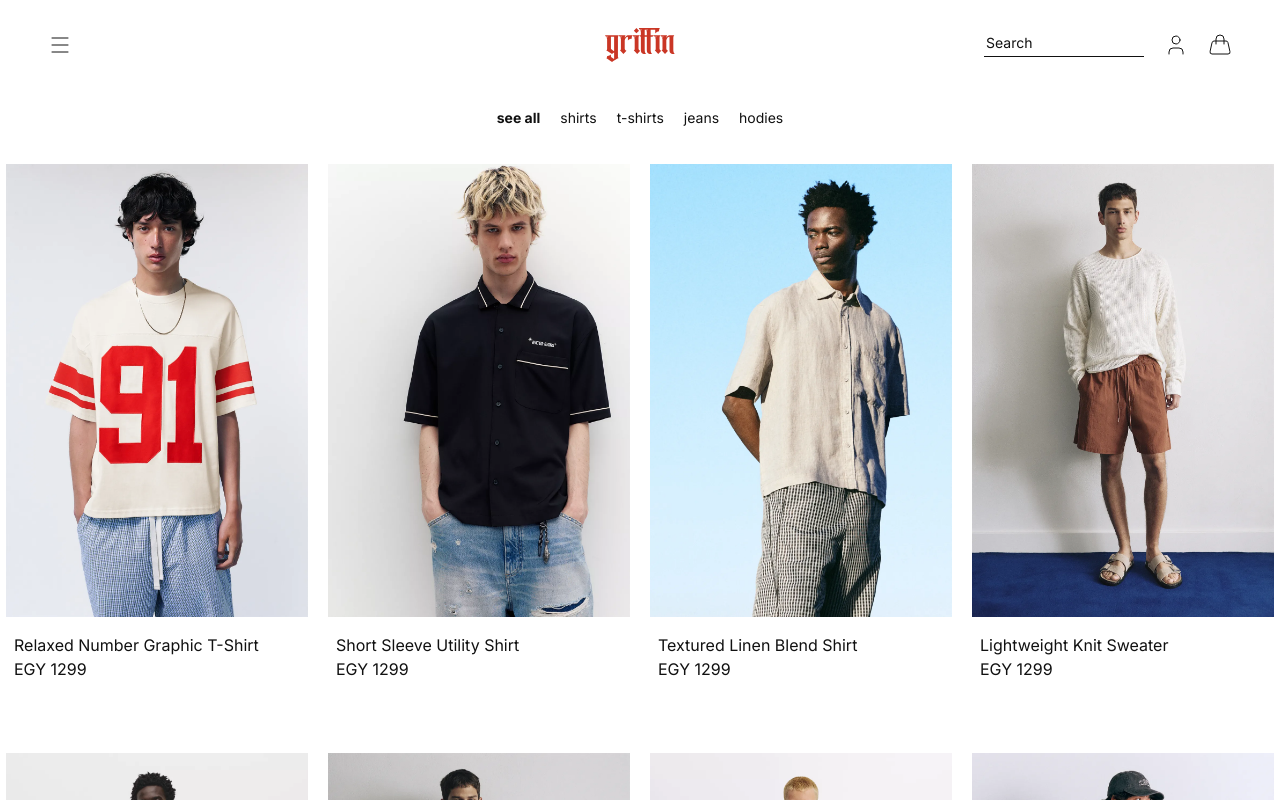
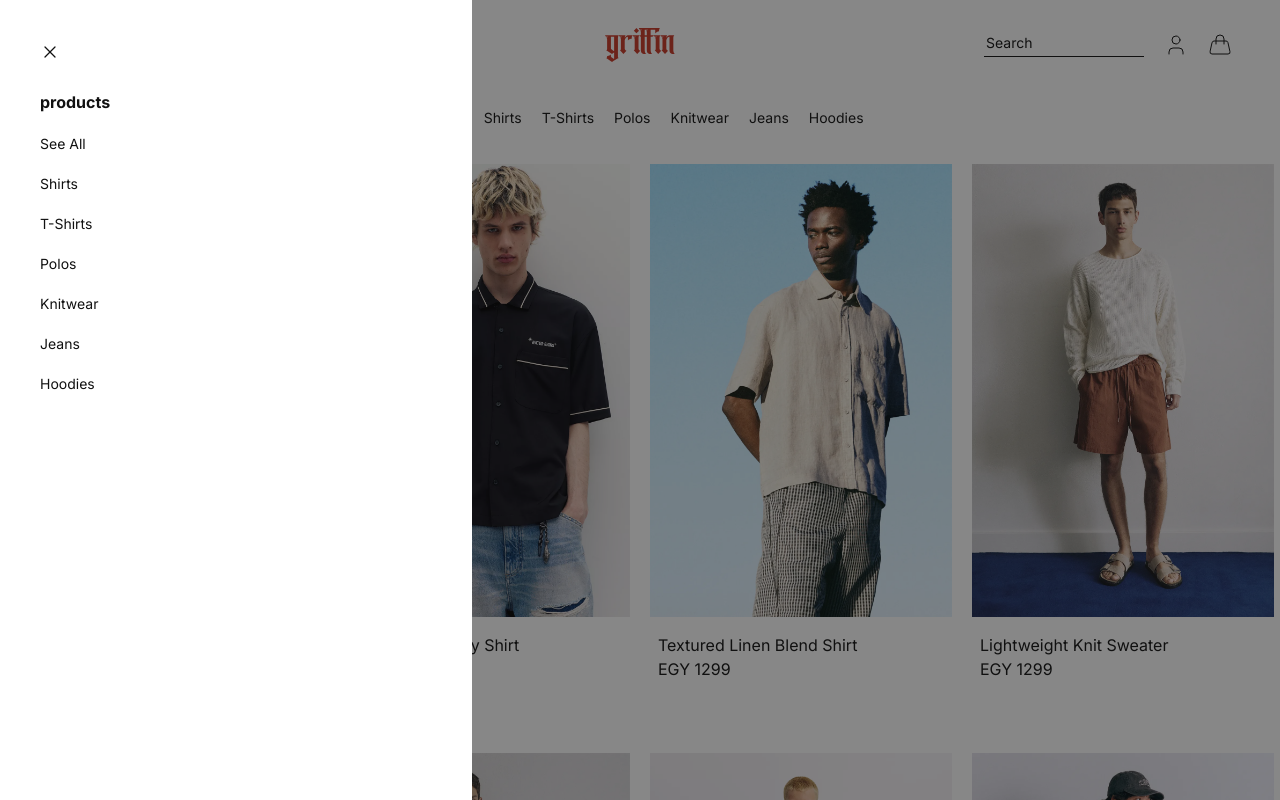
Before and after one commit to khaled-hassan7/griffin, a Next.js app: page /products in a window 1280 px wide. Both pictures are taken after a click on the button 60 px from the left and 44 px from the top of the page. Shown: the top 800 px of the page. Built offline with nearby package versions, Linux system fonts and the light colour scheme.

Commit message:
feat(navigation): add sidebar menu and category filtering

```diff
--- a/src/app/(shop)/layout.js
+++ b/src/app/(shop)/layout.js
@@ -1,5 +1,7 @@
-import Footer from "@/components/common/header/footer/Footer";
+import CartModal from "@/components/cart/CartModal";
+import Footer from "@/components/common/footer/Footer";
 import Header from "@/components/common/header/Header";
+import NavigationMenu from "@/components/navigation/Navigation";
 
 import "@/styles/globals.css";
 import { Inter } from "next/font/google";
@@ -17,9 +19,9 @@ export const metadata = {
 export default function RootLayout({ children }) {
   return (
     <html lang="en">
-      <body
-        className={`min-h-screen flex flex-col justify-between  m-auto ${inter.className}`}
-      >
+      <body className={`min-h-screen flex flex-col m-auto ${inter.className} `}>
+        <CartModal />
+        <NavigationMenu />
         <Header />
         {children}
         <Footer />
--- a/src/app/(shop)/products/page.js
+++ b/src/app/(shop)/products/page.js
@@ -1,11 +1,12 @@
 import CategoryFilter from "@/components/products/CategoryFilter";
 import ProductGrid from "@/components/products/ProductGrid";
 
-function page() {
+async function page({ searchParams }) {
+  const category = (await searchParams).category ?? "all";
   return (
-    <div className="flex flex-col  items-center pt-20 min-h-screen gap-5">
-      <CategoryFilter />
-      <ProductGrid />
+    <div className="flex flex-col  pt-20 min-h-screen gap-5">
+      <CategoryFilter category={category} />
+      <ProductGrid category={category} />
     </div>
   );
 }
--- a/src/components/common/header/Menu.js
+++ b/src/components/common/header/Menu.js
@@ -1,8 +1,11 @@
+"use client";
+import { useNavigation } from "@/components/navigation/NavigationMenuStore";
 import { MenuIcon } from "lucide-react";
 
 function Menu() {
+  const openMenu = useNavigation((state) => state.openMenu);
   return (
-    <button>
+    <button onClick={openMenu}>
       <MenuIcon strokeWidth={1} size={24} />
     </button>
   );
--- /dev/null
+++ b/src/components/navigation/Navigation.js
@@ -0,0 +1,32 @@
+"use client";
+import { X } from "lucide-react";
+import NavigationList from "./NavigationList";
+import { useNavigation } from "./NavigationMenuStore";
+import useLockBodyScroll from "@/hooks/useLockBodyScroll";
+import useOutsideClick from "@/hooks/useOutsideClick";
+
+function NavigationMenu() {
+  const isOpen = useNavigation((state) => state.isOpen);
+  const closeMenu = useNavigation((state) => state.closeMenu);
+
+  useLockBodyScroll(isOpen);
+  const ref = useOutsideClick(closeMenu);
+
+  return (
+    <div
+      className={`inset-0 bg-primary/50 fixed  z-60 transition-opacity duration-300 ease-[cubic-bezier(0.22,1,0.36,1)] ${isOpen ? "opacity-100 " : "opacity-0 pointer-events-none"}`}
+    >
+      <div
+        className="fixed  left-0 top-0 bottom-0  bg-white p-5  w-70  md:p-10  md:w-100 lg:w-118"
+        ref={ref}
+      >
+        <button onClick={closeMenu}>
+          <X width={20} strokeWidth={1.5} />
+        </button>
+        <NavigationList isOpen={isOpen} closeMenu={closeMenu} />
+      </div>
+    </div>
+  );
+}
+
+export default NavigationMenu;
--- /dev/null
+++ b/src/components/navigation/NavigationList.js
@@ -0,0 +1,28 @@
+"use client";
+import { navigationData } from "@/data/navigationData";
+import Link from "next/link";
+
+function NavigationList({ isOpen, closeMenu }) {
+  return (
+    <div
+      className={`flex flex-col gap-5 transition-opacity duration-300 ease-[cubic-bezier(0.22,1,0.36,1)] ${isOpen ? "opacity-100 " : "opacity-0 pointer-events-none"}`}
+    >
+      <h2 className="font-bold pt-5">products</h2>
+      <ul className="flex flex-col gap-5 text-sm  text-primary  ">
+        {navigationData.map((item) => (
+          <li key={item.slug}>
+            <Link
+              onClick={closeMenu}
+              href={`/products?category=${item.slug}`}
+              className="hover:text-text-muted"
+            >
+              {item.name}
+            </Link>
+          </li>
+        ))}
+      </ul>
+    </div>
+  );
+}
+
+export default NavigationList;
--- /dev/null
+++ b/src/components/navigation/NavigationMenuStore.js
@@ -0,0 +1,7 @@
+import { create } from "zustand";
+
+export const useNavigation = create((set) => ({
+  isOpen: false,
+  openMenu: () => set({ isOpen: true }),
+  closeMenu: () => set({ isOpen: false }),
+}));
--- a/src/components/products/CategoryFilter.js
+++ b/src/components/products/CategoryFilter.js
@@ -1,23 +1,19 @@
+import { navigationData } from "@/data/navigationData";
 import Link from "next/link";
 
-function CategoryFilter() {
+function CategoryFilter({ category }) {
   return (
-    <ul className="flex gap-5 pt-7  pb-4 text-sm font- text-primary ">
-      <li>
-        <Link href={"/products/all"} className="font-bold">see all</Link>
-      </li>
-      <li>
-        <Link href={"/products/shirts"}>shirts </Link>
-      </li>
-      <li>
-        <Link href={"/products/t-shirts"}>t-shirts </Link>
-      </li>
-      <li>
-        <Link href={"/products/jeans"}>jeans </Link>
-      </li>
-      <li>
-        <Link href={"/products/hodies"}>hodies </Link>
-      </li>
+    <ul className="flex  gap-5 pt-7  pb-4 px-4 text-sm font- text-primary overflow-x-auto scrollbar-none whitespace-nowrap sm:justify-center">
+      {navigationData.map((item) => (
+        <li key={item.slug} className="shrink-0">
+          <Link
+            href={`/products?category=${item.slug}`}
+            className={category === item.slug ? "font-bold" : ""}
+          >
+            {item.name}
+          </Link>
+        </li>
+      ))}
     </ul>
   );
 }
--- /dev/null
+++ b/src/components/products/EmptyProducts.js
@@ -0,0 +1,13 @@
+function EmptyProducts() {
+  return (
+    <div className="flex flex-col gap-10 pt-15 items-center text-primary">
+      <h2 className="text-primary font-bold text-2xl">No products found!</h2>
+      <p className="font-semibold">
+        We couldn&apos;t find any products matching your selection. Try a
+        different category or browse all products.
+      </p>
+    </div>
+  );
+}
+
+export default EmptyProducts;
--- a/src/components/products/ProductCard.js
+++ b/src/components/products/ProductCard.js
@@ -1,11 +1,10 @@
 import Image from "next/image";
-import SizeSelector from "./SizeSelector";
-import AddToCartButton from "./AddToCartButton";
 import Link from "next/link";
 import ProductPurchase from "./ProductPurchase";
 
-function ProductCard({ product }) {
+function ProductCard({ product, category }) {
   const { price, slug, image_url, sizes, name, id } = product;
+
   return (
     <div className=" mb-5 px-1.5 pb-9 group">
       <div className="relative">
--- a/src/components/products/ProductGrid.js
+++ b/src/components/products/ProductGrid.js
@@ -1,10 +1,17 @@
 import { products } from "@/data/mockData";
 import ProductCard from "./ProductCard";
+import EmptyProducts from "./EmptyProducts";
 
-function ProductGrid() {
+function ProductGrid({ category }) {
+  const filteredData =
+    category === "all"
+      ? products
+      : products.filter((product) => product.category === category);
+
+  if (filteredData.length === 0) return <EmptyProducts />;
   return (
-    <div className="grid grid-cols-2 md:grid-cols-4 gap-2">
-      {products.map((product) => (
+    <div className="grid grid-cols-2 md:grid-cols-4 gap-2 ">
+      {filteredData.map((product) => (
         <ProductCard product={product} key={product.id} />
       ))}
     </div>
--- /dev/null
+++ b/src/data/navigationData.js
@@ -0,0 +1,9 @@
+export const navigationData = [
+  { name: "See All", slug: "all" },
+  { name: "Shirts", slug: "shirts" },
+  { name: "T-Shirts", slug: "t-shirts" },
+  { name: "Polos", slug: "polos" },
+  { name: "Knitwear", slug: "knitwear" },
+  { name: "Jeans", slug: "jeans" },
+  { name: "Hoodies", slug: "hoodies" },
+];
```
